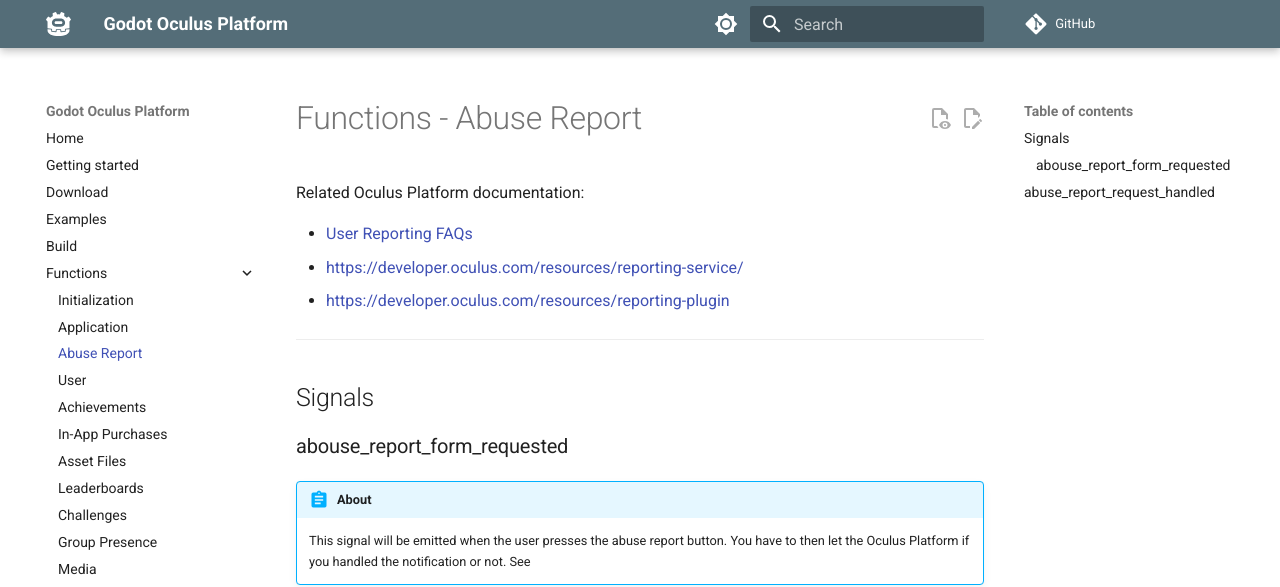
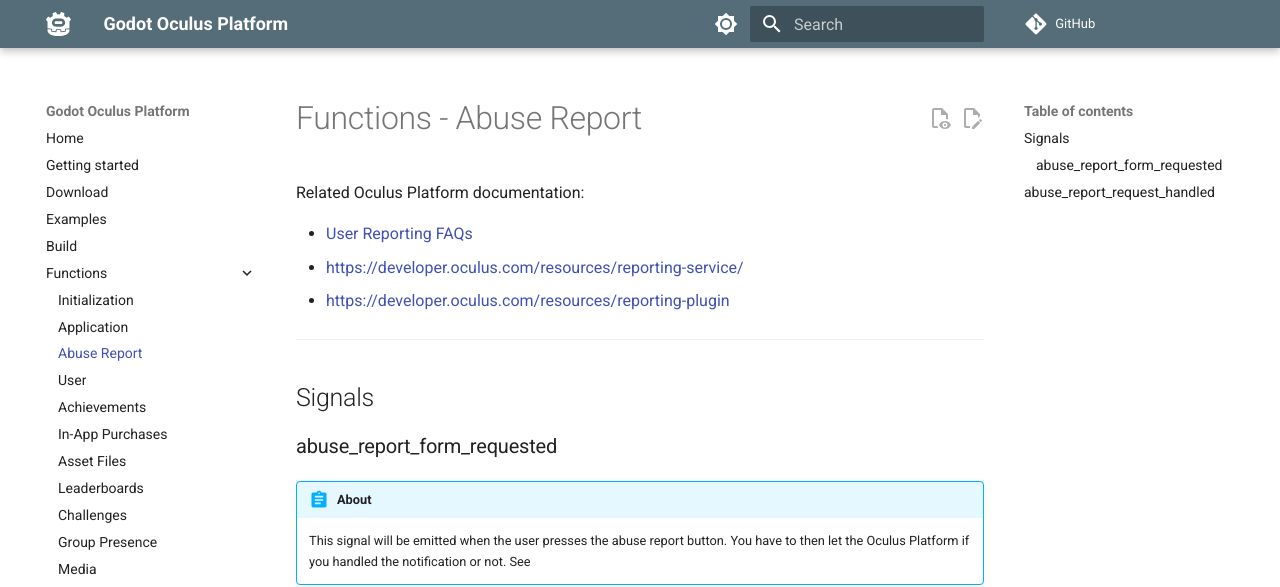
Before and after one commit to decacis/godot_oculus_platform, an MkDocs documentation site: the page built from docs/functions/abuse-report.md, in a window 1280 px wide and 900 px high. Shown: the top 587 px of the window. Built offline with MkDocs 1.6.1 and Material for MkDocs 9.7.7, drawn with Linux system fonts in a browser that asks for light colours; comment, search, counter and statistics services are not loaded.

Commit message:
Fixed abuse_report_form_requested signal typo

```diff
--- a/docs/functions/abuse-report.md
+++ b/docs/functions/abuse-report.md
@@ -8,7 +8,7 @@
 ------
 ## Signals
 
-### abouse_report_form_requested
+### abuse_report_form_requested
 //// admonition | About
     type: abstract
 This signal will be emitted when the user presses the abuse report button. You have to then let the Oculus Platform if you handled the notification or not. See
```
